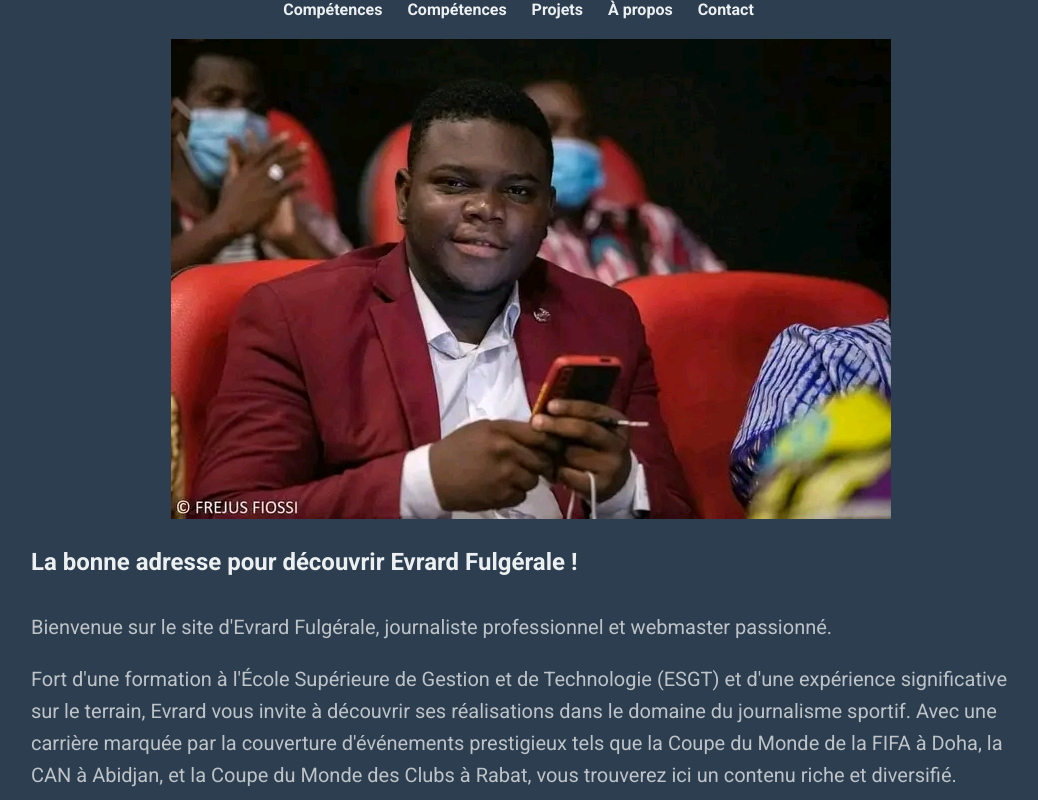
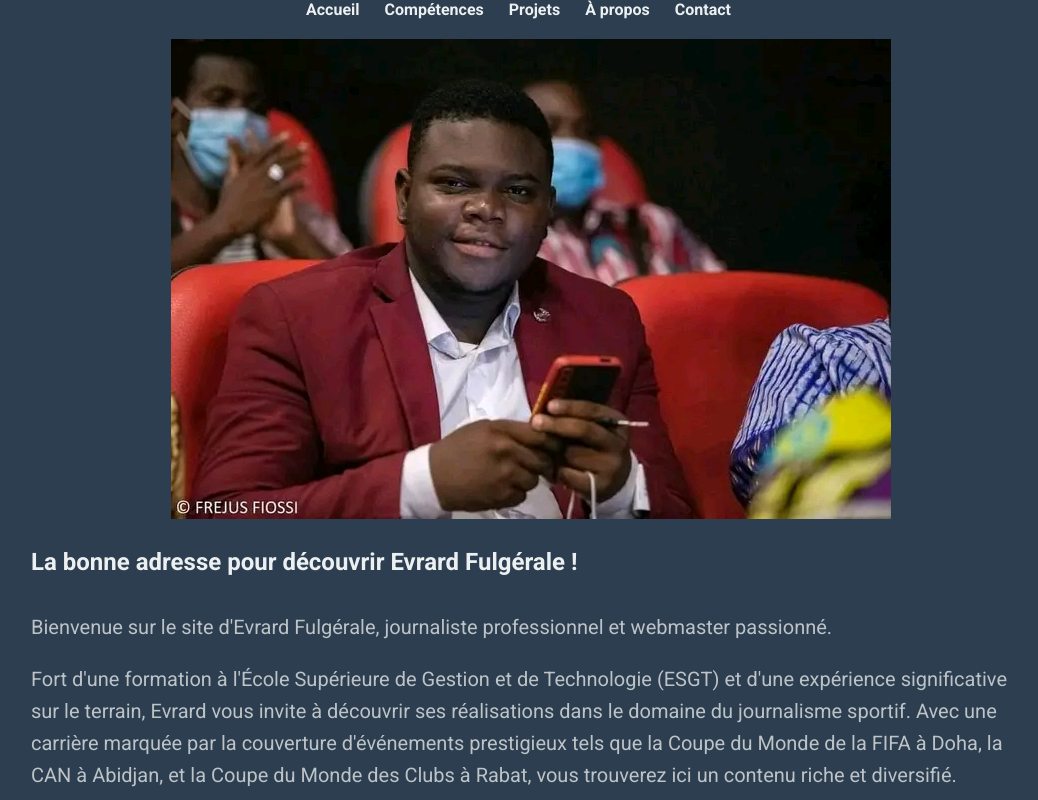
Before and after one commit to fulgerale/fulgerale.github.io, a plain HTML site: page accueil.html in a window 1280 px wide. Shown: the top 800 px of the page, without its empty margins (109-1147 px from the left). Drawn offline with Linux system fonts and the light colour scheme.

Commit message:
Update accueil.html

```diff
--- a/accueil.html
+++ b/accueil.html
@@ -10,7 +10,7 @@
     <!-- Navigation vers les autres pages -->
     <nav>
         <ul>
-            <li><a href="accueil.html">Compétences</a></li>
+            <li><a href="accueil.html">Accueil</a></li>
             <li><a href="competences.html">Compétences</a></li>
             <li><a href="projets.html">Projets</a></li>
             <li><a href="a propos.html">À propos</a></li>
```
